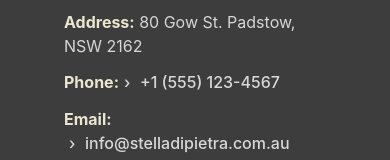
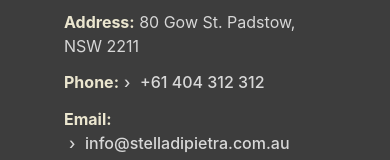
Before and after one commit to sameerr11/website, a React (Vite) app: page / in a window 390 px wide. Shown: the part 4437-4597 px from the top of the page. Built offline with nearby package versions, Linux system fonts and the light colour scheme; no server answers.

Commit message:
Update address and phone number in Footer and Contact pages for accuracy. Change address to 80 Gow St. Padstow, NSW 2211 and update phone number to +61 404 312 312.

```diff
--- a/src/components/Footer.jsx
+++ b/src/components/Footer.jsx
@@ -265,7 +265,7 @@
               }}></span>
             </h3>
             <motion.p variants={itemVariants} style={{ marginBottom: "0.8rem", color: "rgba(255, 255, 255, 0.8)" }}>
-              <strong style={{ color: "#ECE7D0" }}>Address:</strong> 80 Gow St. Padstow, NSW 2162
+              <strong style={{ color: "#ECE7D0" }}>Address:</strong> 80 Gow St. Padstow, NSW 2211
             </motion.p>
             <motion.p variants={itemVariants} style={{ marginBottom: "0.8rem", color: "rgba(255, 255, 255, 0.8)" }}>
               <strong style={{ color: "#ECE7D0" }}>Phone:</strong>
@@ -281,7 +281,7 @@
                 onMouseOver={(e) => e.target.style.color = "#ECE7D0"}
                 onMouseOut={(e) => e.target.style.color = "rgba(255, 255, 255, 0.8)"}
               >
-                +1 (555) 123-4567
+                +61 404 312 312
               </motion.a>
             </motion.p>
             <motion.p variants={itemVariants} style={{ marginBottom: "0.8rem", color: "rgba(255, 255, 255, 0.8)" }}>
--- a/src/pages/Contact.jsx
+++ b/src/pages/Contact.jsx
@@ -186,7 +186,7 @@
               fontSize: '1rem'
             }}>
               80 Gow St.<br />
-              Padstow, NSW 2162<br />
+              Padstow, NSW 2211<br />
               Australia
             </address>
           </motion.div>
```
